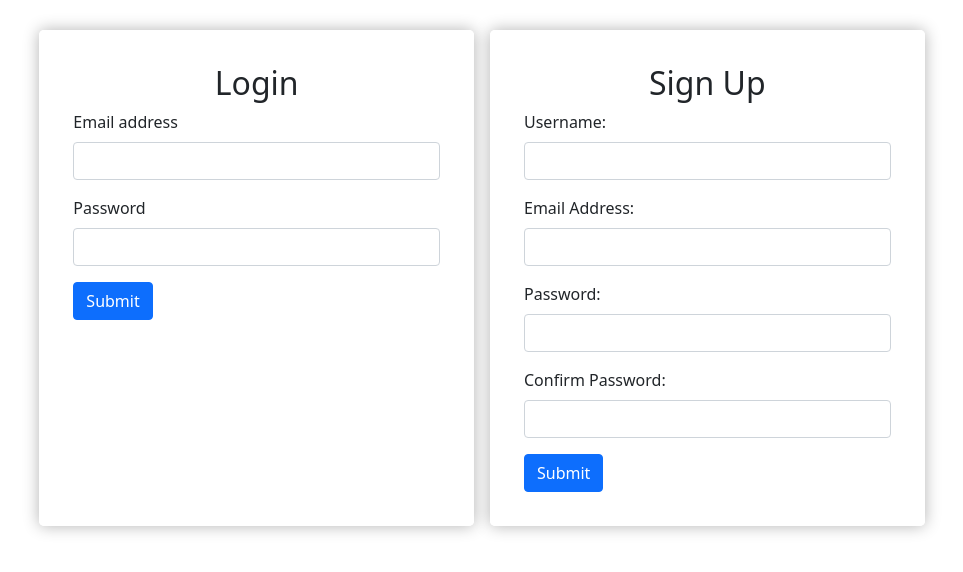
After one commit to IvanFCobb/top-shelf-whiskey, a Flask app: page /login in a window 1280 px wide. The commit adds this page. Shown: the top 572 px of the page, without its empty margins (158-1121 px from the left). Run offline with Flask 2, Linux system fonts and the light colour scheme.

Commit message:
Added login and register pages worked on styling

```diff
--- a/app/controllers/users.py
+++ b/app/controllers/users.py
@@ -7,22 +7,23 @@ EMAIL_REGEX = re.compile(r'^[a-zA-Z0-9.+_-]+@[a-zA-Z0-9._-]+\.[a-zA-Z]+$')
 bcrypt = Bcrypt(app)
 
 
-@app.route('/', methods=['get'])
-def register_login():
+@app.route('/')
+def index():
     return render_template("index.html")
 
 
-@app.route('/dashboard', methods=['get'])
-def dashboard():
-    try:
-        user = User.get_by_id(session['user_id'])
-        return render_template("dashboard.html", user=user)
-    except KeyError:
-        return redirect('/')
+@app.route('/register')
+def register():
+    return render_template("register.html")
+
+@app.route('/login')
+def login():
+    return render_template("login.html")
 
 
-@app.route('/login', methods=['POST'])
-def login():
+
+@app.route('/login_user', methods=['POST'])
+def login_user():
     data = {"email": request.form["email"]}
     user_in_db = User.get_by_email(data["email"])
     if not user_in_db:
@@ -32,47 +33,40 @@ def login():
         flash("Invalid Email/Password", "login")
         return redirect('/')
     session['user_id'] = user_in_db.id
-    # never render on a post!!!
-    return redirect("/dashboard")
+    return redirect("/paintings")
 
 
-@app.route('/logout', methods=['GET'])
+
+@app.route('/logout')
 def logout():
     session.clear()
     return redirect("/")
 
 
-@app.route('/create_user', methods=["POST"])
-def register():
-    try:
-        is_valid = True
-        if request.form['password'] != request.form['password_confirm']:
-            flash("Confrim Password Does Not Match", "register")
-            is_valid = False
-        if len(request.form['password']) < 4:
-            flash("Password Must Be More Than 5 Characters", "register")
-            is_valid = False
-        if len(request.form['fname']) < 2:
-            flash("First Name must be at least 2 characters.", "register")
-            is_valid = False
-        if len(request.form['lname']) < 2:
-            flash("Last Name must be at least 2 characters.", "register")
-            is_valid = False
-        if not EMAIL_REGEX.match(request.form['email']):
-            flash("Invalid email address!", "register")
-            is_valid = False
-        if is_valid == False:
-            return redirect('/')
+
+@app.route('/register_user', methods=["POST"])
+def register_user():
+    if User.is_valid_user(request.form):
         pw_hash = bcrypt.generate_password_hash(request.form['password'])
-        print(pw_hash)
         data = {
-            "fname": request.form['fname'],
-            "lname": request.form['lname'],
-            "email": request.form['email'],
-            "password": pw_hash,
+        "fname": request.form['fname'],
+        "lname": request.form['lname'],
+        "email": request.form['email'],
+        "password": pw_hash,
         }
         user_id = User.save(data)
         session['user_id'] = user_id
-        return redirect("/dashboard")
-    except:
-        return redirect("/")
+        return redirect("/paintings")
+    else:
+        return redirect('/')
+
+
+
+@app.route('/purchase', methods=["POST"])
+def purchase():
+    data = {
+        'user_id': session['user_id'],
+        'painting_id': request.form['painting_id']
+    }
+    User.add_purchase(data)
+    return redirect("/paintings")
--- a/app/static/css/style.css
+++ b/app/static/css/style.css
@@ -1,12 +1,6 @@
 *:hover {
   cursor: default;
   caret-color: transparent;
-}
-
-.content_bg {
-  background-color: rgba(205, 209, 228, 0.95);
-  min-height: 100vh;
-  height: 100%;
 }
 
 .spacer {
@@ -23,6 +17,23 @@ button {
 
 .home_hero {
   min-width: 350px;
+}
+
+.bordered {
+  border: 3px solid black;
+}
+
+.shadow-card {
+  border: 10px solid white;
+  border-radius: 5px;
+  box-shadow: 0em 0em 1em rgba(0, 0, 0, 0.3);
+}
+
+.login-button {
+  background-color: blue;
+  width: 400px;
+  height: 200px;
+  font-size: 100px;
 }
 
 /*** NavBar ***/
--- /dev/null
+++ b/app/templates/login.html
@@ -0,0 +1,88 @@
+<!DOCTYPE html>
+<html lang="en">
+  <head>
+    <meta charset="UTF-8" />
+    <meta http-equiv="X-UA-Compatible" content="IE=edge" />
+    <meta name="viewport" content="width=device-width, initial-scale=1.0" />
+    <link
+      rel="stylesheet"
+      href="{{ url_for('static', filename='css/style.css') }}"
+    />
+    <link
+      href="https://cdn.jsdelivr.net/npm/bootstrap@5.0.2/dist/css/bootstrap.min.css"
+      rel="stylesheet"
+      integrity="sha384-EVSTQN3/azprG1Anm3QDgpJLIm9Nao0Yz1ztcQTwFspd3yD65VohhpuuCOmLASjC"
+      crossorigin="anonymous"
+    />
+    <script
+      src="https://cdn.jsdelivr.net/npm/bootstrap@5.0.2/dist/js/bootstrap.bundle.min.js"
+      integrity="sha384-MrcW6ZMFYlzcLA8Nl+NtUVF0sA7MsXsP1UyJoMp4YLEuNSfAP+JcXn/tWtIaxVXM"
+      crossorigin="anonymous"
+    ></script>
+    <script src="https://code.jquery.com/jquery-3.6.0.min.js"></script>
+    <title>Top Shelf Whiskey</title>
+  </head>
+  <body>
+    <section>
+      <div class="spacer"></div>
+      <div class="row d-flex justify-content-center">
+        <div class="col-md-4 p-4 mx-2 shadow-card">
+          {% with login_messages = get_flashed_messages(with_categories=True,
+          category_filter='login') %} {% if login_messages %}
+          <ul class="text-danger">
+            {% for category, message in login_messages %}
+            <li>{{ message }}</li>
+            {% endfor %}
+          </ul>
+          {% endif %} {% endwith %}
+          <h2 class="text-center">Login</h2>
+          <form class="form" action="/login" method="POST">
+            <div class="mb-3">
+              <label for="email" class="form-label">Email address</label>
+              <input type="email" class="form-control" name="email" />
+            </div>
+            <div class="mb-3">
+              <label for="password" class="form-label">Password</label>
+              <input type="password" class="form-control" name="password" />
+            </div>
+            <button type="submit" class="btn btn-primary">Submit</button>
+          </form>
+        </div>
+        <div class="col-md-4 p-4 mx-2 shadow-card">
+          {% with register_messages = get_flashed_messages(with_categories=True,
+          category_filter='register') %} {% if register_messages %}
+          <ul class="text-danger">
+            {% for category, message in register_messages %}
+            <li>{{ message }}</li>
+            {% endfor %}
+          </ul>
+          {% endif %} {% endwith %}
+          <h2 class="text-center">Sign Up</h2>
+          <form class="form" action="/create_user" method="POST">
+            <div class="mb-3">
+              <label for="email" class="form-label">Username:</label>
+              <input type="text" class="form-control" name="fname" />
+            </div>
+            <div class="mb-3">
+              <label for="email" class="form-label">Email Address:</label>
+              <input type="email" class="form-control" name="email" />
+            </div>
+            <div class="mb-3">
+              <label for="password" class="form-label">Password:</label>
+              <input type="password" class="form-control" name="password" />
+            </div>
+            <div class="mb-3">
+              <label for="text" class="form-label">Confirm Password:</label>
+              <input
+                type="password"
+                class="form-control"
+                name="password_confirm"
+              />
+            </div>
+            <button type="submit" class="btn btn-primary">Submit</button>
+          </form>
+        </div>
+      </div>
+    </section>
+  </body>
+</html>
```
Also changed, not shown: app/templates/index.html (+5 -4 lines), app/templates/register.html (added, +74 -0 lines), 2 other files.
